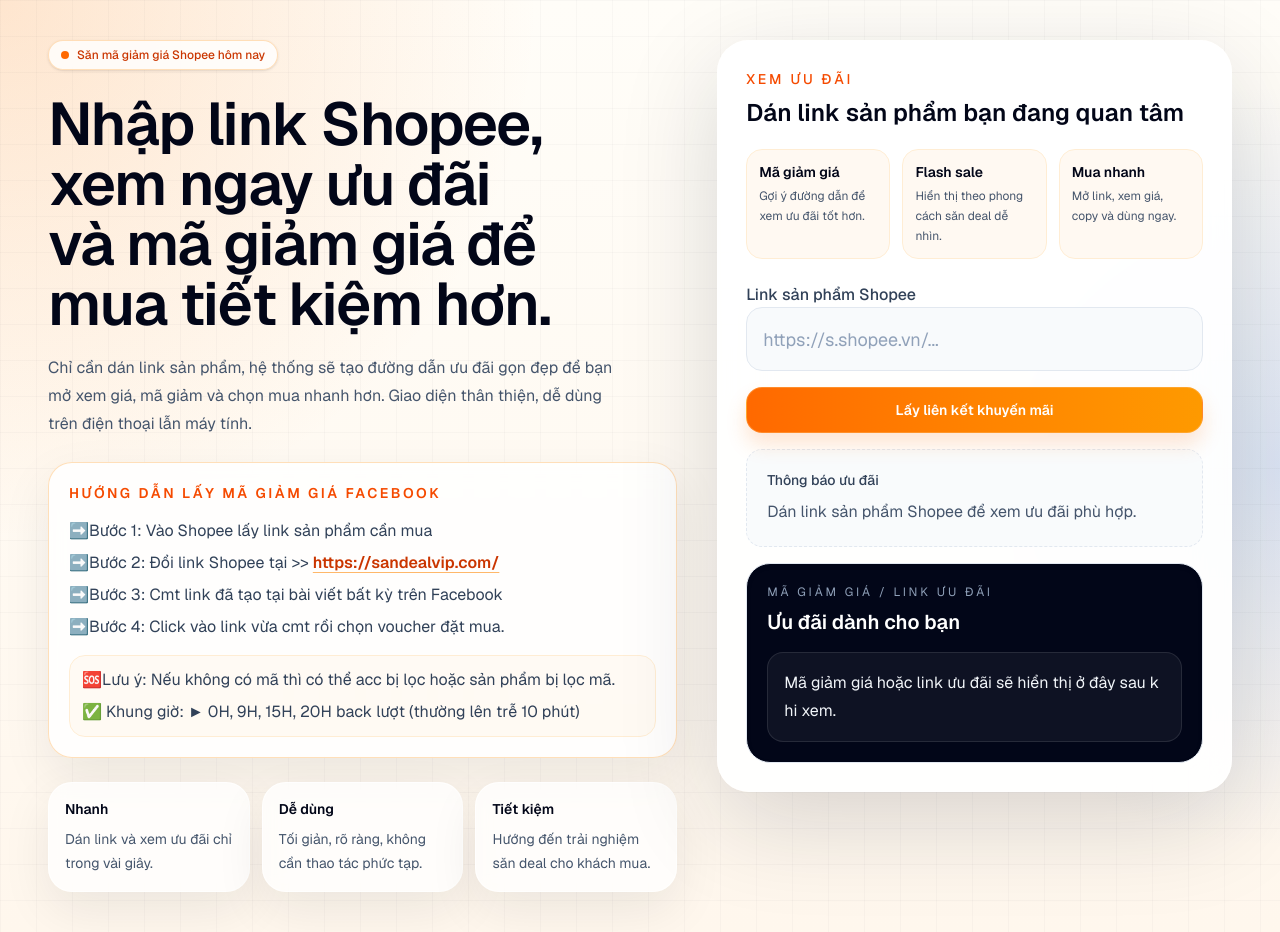
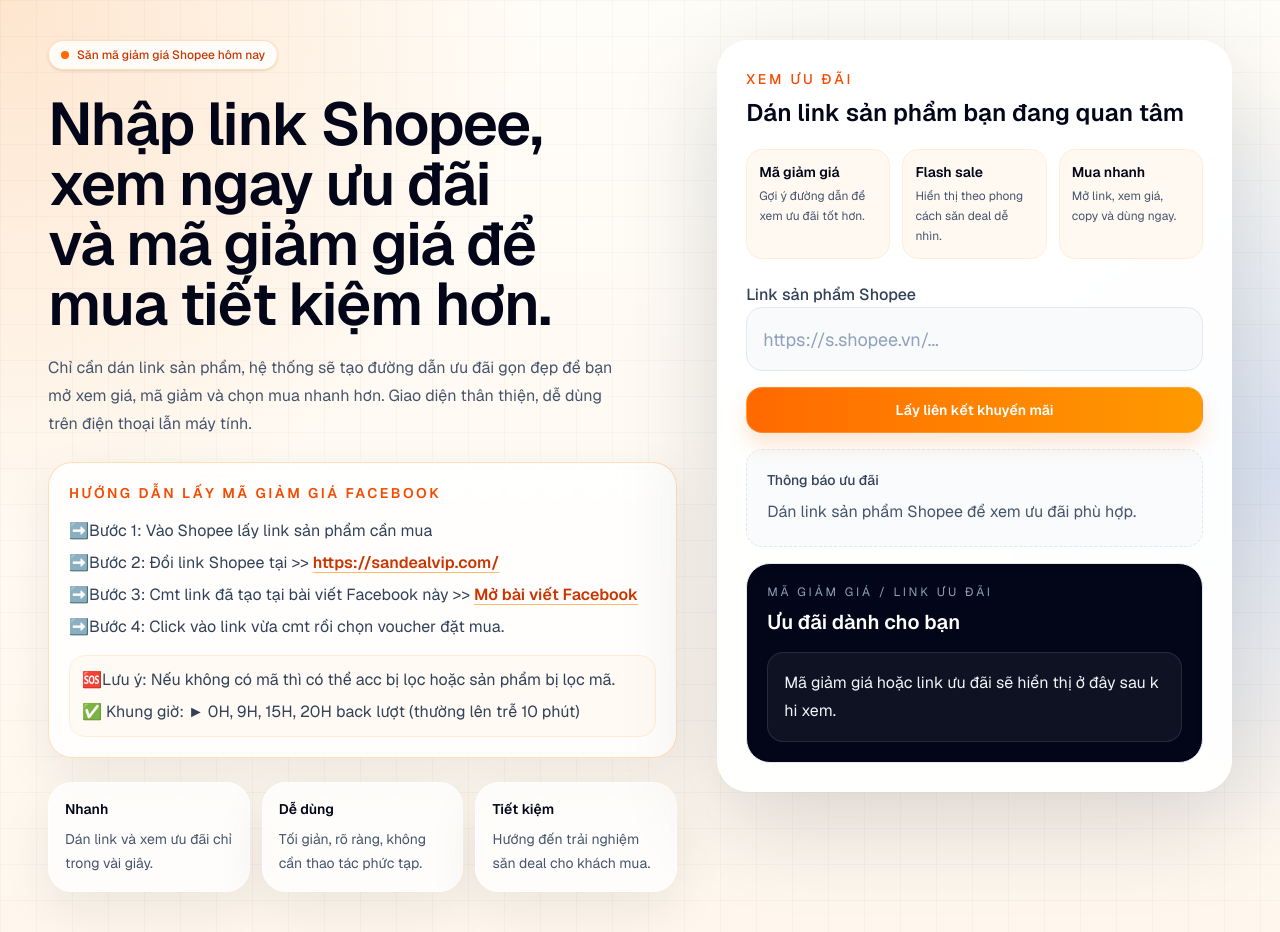
Before and after one commit to anhductk74/saleshopee, a Next.js app: page / in a window 1280 px wide. Built offline with nearby package versions, Linux system fonts and the light colour scheme.

Commit message:
Update Facebook link in instructions and button for clarity

```diff
--- a/app/page.tsx
+++ b/app/page.tsx
@@ -1,6 +1,9 @@
 "use client";
 
 import { useState, useRef } from "react";
+
+const FACEBOOK_LINK =
+  "https://www.facebook.com/groups/1313703766898681/posts/1313708710231520/?__cft__[0]=AZaTI8mQjzHWCNtLTrvPChbmdpuTb0OGWeKX9dvNVhFzaIWb0GEcH1Nms5lFuYlWzu-2t7z7WhkOsIswrBmnfK5X8SlYAcww1iCpT7UjYEnrDY6Bw-Y1WJY6P2QR7RDZ-kSlGLW3HgKIvQq6ln3P9G4fhPeji8RI6keXdGgQ2h6LQzU6YJsPCPbDLfR09_TdPL7Kd_z24UHJ7xzLQyHWxHWI&__tn__=-UK-R";
 
 type ApiResponse = {
   success?: boolean;
@@ -118,7 +121,7 @@
               <ol className="mt-4 space-y-2 text-sm leading-6 text-slate-700 sm:text-base">
                 <li>➡️Bước 1: Vào Shopee lấy link sản phẩm cần mua</li>
                 <li>➡️Bước 2: Đổi link Shopee tại &gt;&gt; <a className="font-semibold text-orange-700 underline decoration-orange-300 underline-offset-4" href="https://sandealvip.com/" target="_blank" rel="noopener noreferrer">https://sandealvip.com/</a></li>
-                <li>➡️Bước 3: Cmt link đã tạo tại bài viết bất kỳ trên Facebook</li>
+                <li>➡️Bước 3: Cmt link đã tạo tại bài viết Facebook này &gt;&gt; <a className="font-semibold text-orange-700 underline decoration-orange-300 underline-offset-4" href={FACEBOOK_LINK} target="_blank" rel="noopener noreferrer">Mở bài viết Facebook</a></li>
                 <li>➡️Bước 4: Click vào link vừa cmt rồi chọn voucher đặt mua.</li>
               </ol>
               <div className="mt-4 space-y-2 rounded-2xl border border-orange-100 bg-orange-50/60 p-3 text-sm leading-6 text-slate-700 sm:text-base">
@@ -236,12 +239,12 @@
 
                     {resultUrl ? (
                     <a
-                      href={resultUrl}
+                        href={FACEBOOK_LINK}
                       target="_blank"
                       rel="noopener noreferrer"
                       className="pointer-events-auto mt-4 inline-flex h-12 w-full items-center justify-center rounded-2xl border border-orange-300/40 bg-gradient-to-r from-orange-500 to-amber-500 px-4 text-sm font-semibold text-white shadow-[0_12px_20px_rgba(249,115,22,0.18)] transition hover:brightness-105 sm:h-14 sm:text-base"
                     >
-                      Mở bằng app Shopee
+                        Mở liên kết Facebook
                     </a>
                   ) : null}
 
```
